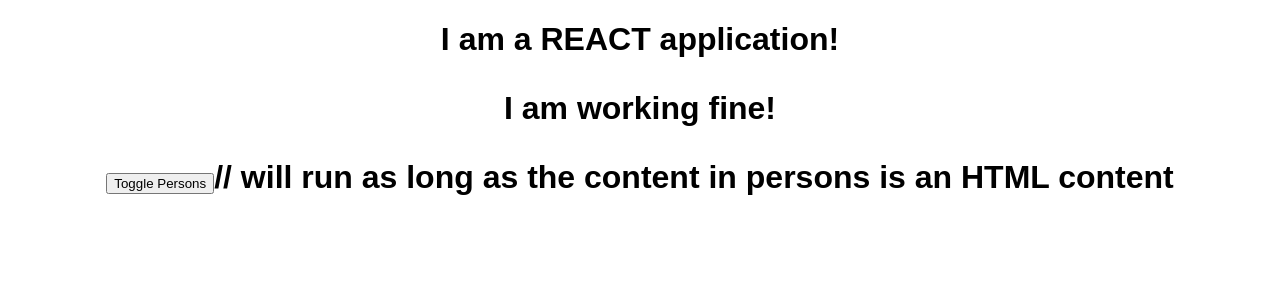
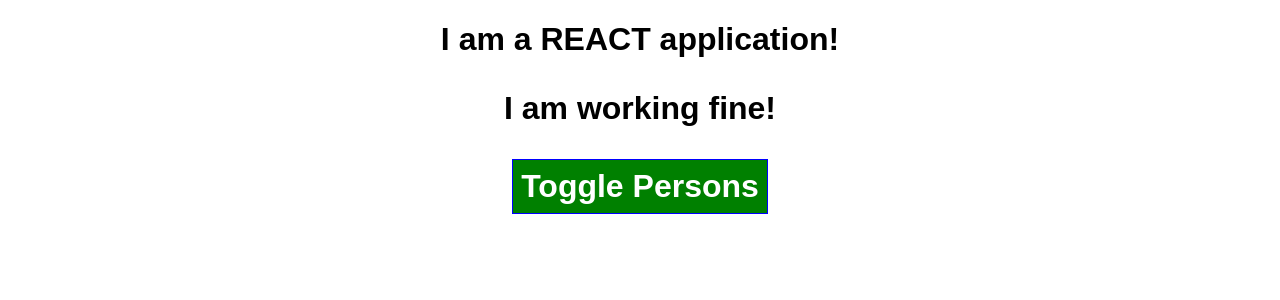
Before and after one commit to Ashish-Ashutosh/Dynamic-User-Info-Display-with-Toggle, a React (Create React App) app: page / in a window 1280 px wide. Shown: the top 300 px of the page. Built offline with nearby package versions, Linux system fonts and the light colour scheme.

Commit message:
added dynamic styling

```diff
--- a/src/App.js
+++ b/src/App.js
@@ -80,7 +80,7 @@
 
     //for onChange event for input text (only for second person)
     nameChangeHandler = (event, id) => {
-        // first we obtain the index of the person whose input element was modified
+        // first we look if the event id exists in our list of id's
         const personIndex = this.state.persons.findIndex(p =>{
              return p.id ===id;
         });
@@ -134,7 +134,8 @@
 
   render() {
     const style = {
-        backgroundColor: 'gray',
+        backgroundColor: 'green',
+        color:'white',
         font: 'inherit',
         border: '1px solid blue',
         padding: '8px',
@@ -151,14 +152,17 @@
                 {this.state.persons.map((person,index) => {
                     return <Person
                         clickme = {() => this.deletePersonHandler(index)}
-                    name = {person.name}
-                    age = {person.age}
-                    key = {person.id}
-                    changeme ={(event)=>this.nameChangeHandler(event, person.id)
-                    }/>
+                        name = {person.name}
+                        age = {person.age}
+                        key = {person.id}
+                        changeme ={(event)=>this.nameChangeHandler(event, person.id)
+                        }/>
                 })}
             </div>
         );
+        //although "style" is a constant but we are not assigning the object a new value, we are only
+        //assigning a property of the object. So,in essence the object is not reassigned to a new object.
+        style.backgroundColor='red';
         /*persons=(
         <div>
             <Person name={this.state.persons[0].name} age={this.state.persons[0].age}
@@ -181,9 +185,11 @@
             {/*passing by value to a function*/}
             {/*<button onClick={this.switchNamesHandler.bind(this,'Ashish Ash')}*/}
             {/*style={style}>Switch Name </button>*/}
-            <button onClick={this.togglePersonHandler}>Toggle Persons</button>
+            <button
+                style={style}
+                onClick={this.togglePersonHandler}>Toggle Persons</button>
             {/*adding our own created Person component!*/}
-            // will run as long as the content in persons is an HTML content
+             {/*will run as long as the content in persons is an HTML content*/}
             {persons}
         </h1>
       </div>
```
